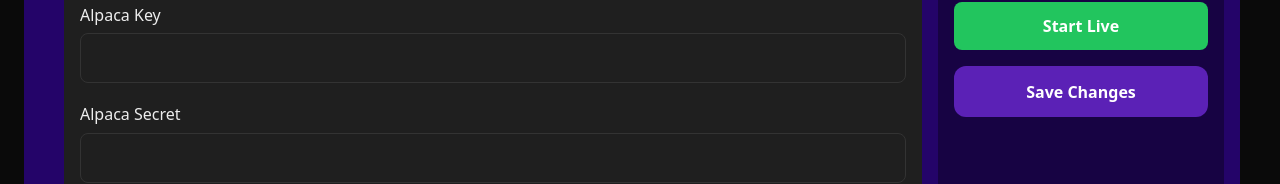
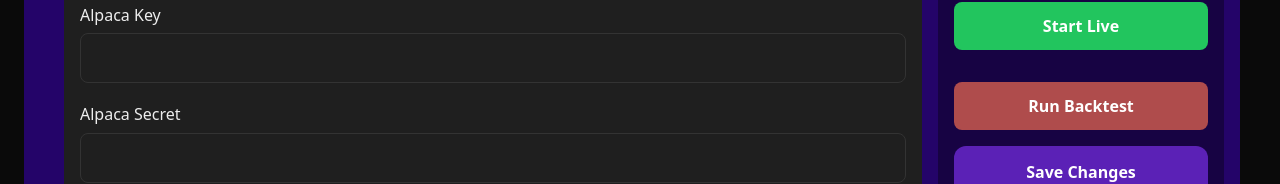
Before and after one commit to MiladTootoonchi/Live-Trading-Platform, a Next.js app in the folder frontend/: page /settings in a window 1280 px wide. Shown: the part 246-430 px from the top of the page. Built offline with nearby package versions, Linux system fonts and the light colour scheme; no server answers.

Commit message:
added backtesting button component in settings

```diff
--- a/frontend/app/settings/page.tsx
+++ b/frontend/app/settings/page.tsx
@@ -11,11 +11,16 @@
 import SettingsCard from "../components/SettingsCard/SettingsCard";
 import SaveSettingsButton from "../components/SaveSettingsButton/SaveSettingsButton";
 
+import BacktestButton from "../components/BacktestButton/BacktestButton";
+
 export default function SettingsPage() {
   const [liveRunning, setLiveRunning] = useState(false);
   const [marketOpen, setMarketOpen] = useState(false);
 
   const [saving, setSaving] = useState(false);
+
+  const [backtestRunning, setBacktestRunning] = useState(false);
+  const [loadingBacktest, setLoadingBacktest] = useState(false);
 
   const [strategy, setStrategy] = useState("");
   const [strategies, setStrategies] = useState<{ id: string; name: string }[]>([]);
@@ -43,6 +48,40 @@
   const [macdSignal, setMacdSignal] = useState(0);
 
   const [timeSteps, setTimeSteps] = useState(0);
+
+
+  const fetchBacktestStatus = async () => {
+    try {
+      const res = await fetch(
+        "http://localhost:8000/backtest/status"
+      );
+
+      const data = await res.json();
+
+      setBacktestRunning(data.running);
+    } catch (err) {
+      console.error(err);
+    }
+  };
+
+  const runBacktest = async () => {
+      try {
+        setLoadingBacktest(true);
+
+        await fetch(
+          "http://localhost:8000/backtest/start",
+          {
+            method: "POST",
+          }
+        );
+
+        setBacktestRunning(true);
+      } catch (err) {
+        console.error(err);
+      } finally {
+        setLoadingBacktest(false);
+      }
+  };
 
   const fetchStrategies = async () => {
     try {
@@ -205,6 +244,12 @@
     fetchSettings();
     fetchStatus();
     fetchStrategies();
+
+    const interval = setInterval(() => {
+      fetchBacktestStatus();
+    }, 5000);
+
+    return () => clearInterval(interval);
   }, []);
 
   return (
@@ -466,6 +511,8 @@
               toggleLive={() => {}}
             />
 
+           <BacktestButton backtestRunning={backtestRunning} loadingBacktest={loadingBacktest} runBacktest={runBacktest}/>
+
             <SaveSettingsButton
               onClick={saveSettings}
               loading={saving}
```
